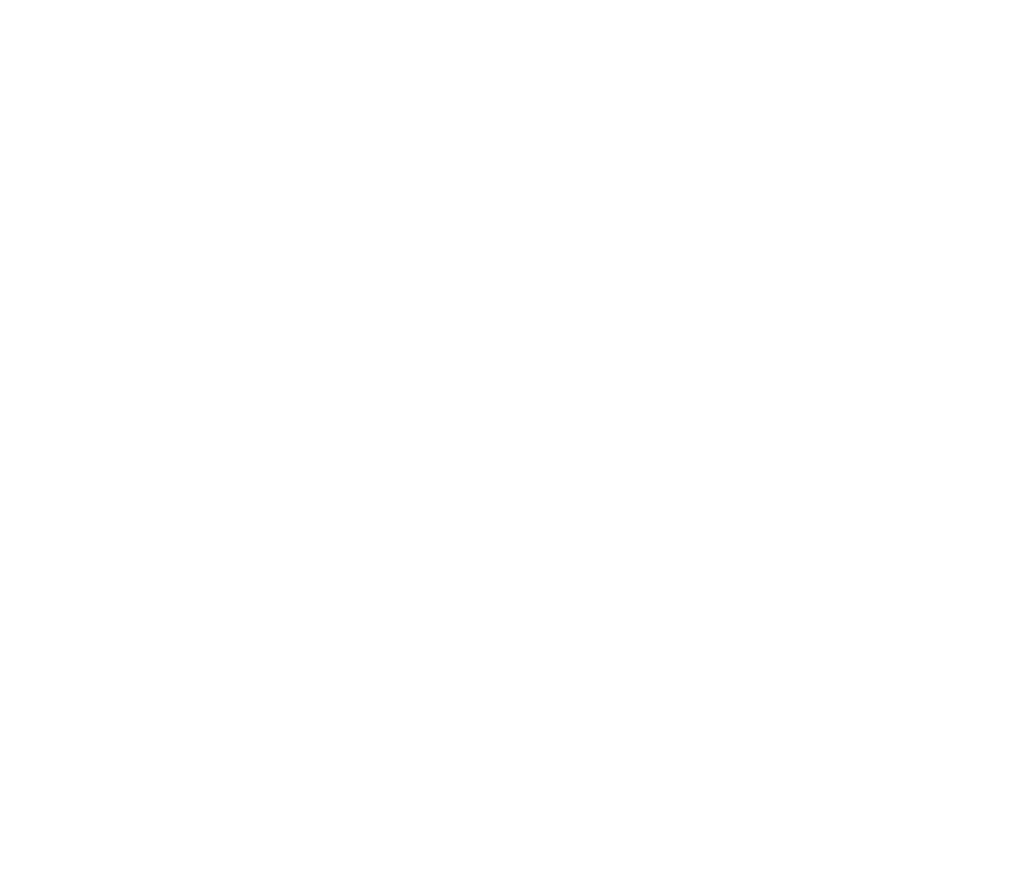
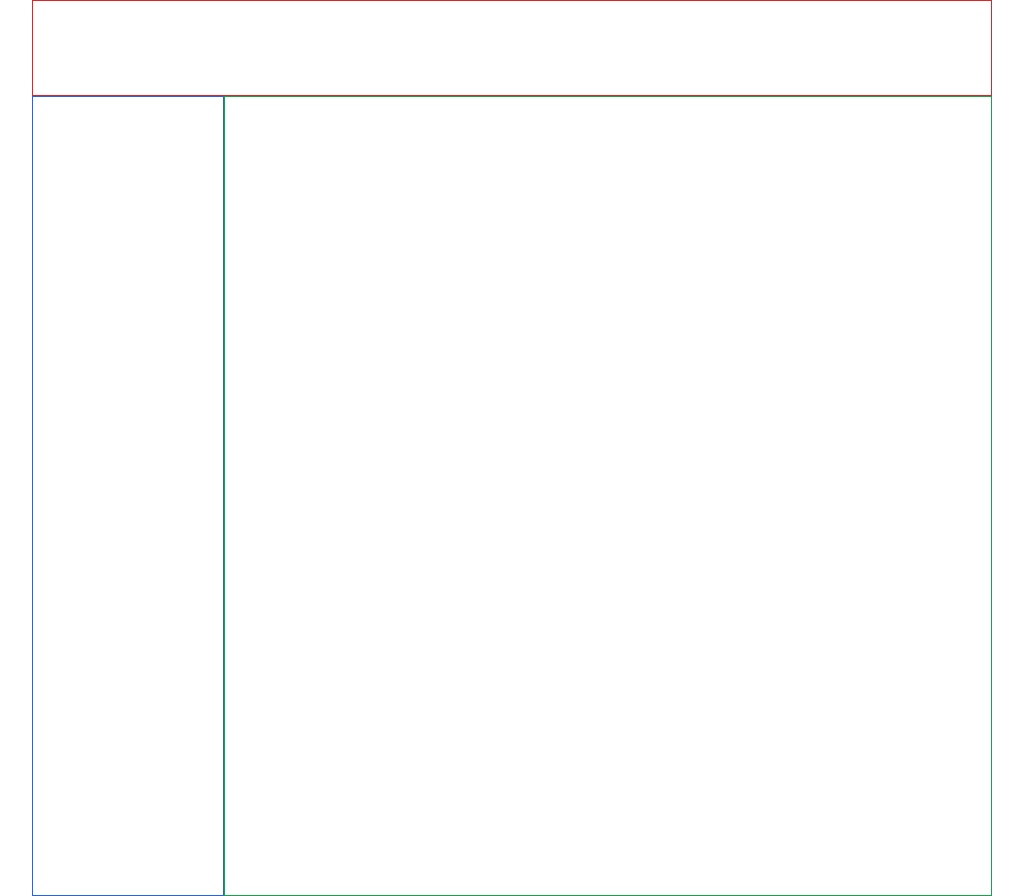
Before and after one commit to chris-nowicki/petbook, a React (Create React App) app in the folder client/: page /dashboard in a window 1280 px wide. Before the commit this address had no page. Shown: the whole page, without its empty margins (128-1151 px from the left). Before the commit the page ends 800 px from the top, so only its background shows below. Built offline with nearby package versions, Linux system fonts and the light colour scheme.

Commit message:
added the dashboard view with layout and pre-made sections for navbar and userInfo. . In navbar.jsx and userinfo.jsx enter code where the comment tells you to do so.

```diff
--- a/client/package.json
+++ b/client/package.json
@@ -42,6 +42,8 @@
   "devDependencies": {
     "autoprefixer": "^10.4.13",
     "postcss": "^8.4.19",
+    "prettier": "^2.7.1",
+    "prettier-plugin-tailwindcss": "^0.1.13",
     "tailwindcss": "^3.2.4"
   }
 }
--- a/client/public/index.html
+++ b/client/public/index.html
@@ -24,7 +24,7 @@
       work correctly both with client-side routing and a non-root public URL.
       Learn how to configure a non-root public URL by running `npm run build`.
     -->
-    <title>React App</title>
+		<title>Petbook</title>
 	</head>
 	<body>
 		<noscript>You need to enable JavaScript to run this app.</noscript>
@@ -38,6 +38,5 @@
 
       To begin the development, run `npm start` or `yarn start`.
       To create a production bundle, use `npm run build` or `yarn build`.
-    -->
-  </body>
+    --></body>
 </html>
--- a/client/src/App.js
+++ b/client/src/App.js
@@ -1,5 +1,6 @@
 import React from "react";
 import { BrowserRouter as Router, Routes, Route } from "react-router-dom";
+import Dashboard from "./views/Dashboard";
 import ContextWrapper from "./components/ContextWrapper";
 
 function App() {
@@ -13,9 +14,9 @@
 						<Route path="/login" element={<Login />} /> */}
 
 						{/* the following route is for the dashboard.  Whatever is in the path is what loads in the OUTLET
-            SECTION of Dashboard.jsx */}
-						{/* <Route path="/dashboard" element={<Dashboard />}>
-							<Route
+            			SECTION of Dashboard.jsx */}
+						<Route path="/dashboard" element={<Dashboard />}>
+							{/* <Route
 								path="feed"
 								index
 								element={<Feed />}
@@ -30,8 +31,8 @@
 								path="edit-post/:id"
 								index
 								element={<EditPost />}
-							/>
-						</Route> */}
+							/> */}
+						</Route>
 						{/* END DASHBOARD ROUTE SECTION */}
 					</Routes>
 				</Router>
--- a/client/src/components/ContextWrapper.jsx
+++ b/client/src/components/ContextWrapper.jsx
@@ -1,12 +1,13 @@
-import React from "react";
+import React, { useState } from "react";
 import MyContext from "../contexts/MyContext";
 
 function ContextWrapper({ children }) {
-
+	const [loaded, setLoaded] = useState(true);
 	return (
 		<MyContext.Provider
 			value={{
-
+				loaded,
+				setLoaded,
 			}}
 		>
 			{children}
--- /dev/null
+++ b/client/src/components/Navbar.jsx
@@ -0,0 +1,11 @@
+import React from "react";
+
+function Navbar() {
+	return (
+		<div className="flex h-24 w-full flex-row border border-red-600">
+			{/* create navbar code here */}
+		</div>
+	);
+}
+
+export default Navbar;
--- /dev/null
+++ b/client/src/components/UserInfo.jsx
@@ -0,0 +1,9 @@
+import React from "react";
+
+function UserInfo() {
+	return <div className="flex w-full flex-col items-center p-4">
+        {/* create user info code here */}
+    </div>;
+}
+
+export default UserInfo;
--- a/client/src/views/Dashboard.jsx
+++ b/client/src/views/Dashboard.jsx
@@ -1,20 +1,34 @@
-import React from "react";
+import React, { useContext } from "react";
 import MyContext from "../contexts/MyContext";
 import { Outlet, useNavigate } from "react-router-dom";
+import Navbar from "../components/Navbar";
+import UserInfo from "../components/UserInfo";
 
 function Dashboard() {
+	const { loaded } = useContext(MyContext);
 	return (
 		<>
 			{/* page will only load if user is logged in and data is loaded */}
 			{loaded && (
 				<>
-					{/* <Navbar /> */}
+					{/* main dashboard container */}
+					<div className="container mx-auto h-screen w-3/4">
+						<Navbar />
 
-					{/* OUTLET FOR FEED PLACE THIS IN THE STYLING WHEREVER WE WANT THE FEED TO GO*/}
-					<div>
-						<Outlet />
+						{/* user bar and main dashboard viewing container */}
+						<div className="flex h-full w-full flex-row">
+							{/* user info container */}
+							<div className="flex h-full w-1/5 flex-row border border-blue-600">
+								<UserInfo />
+							</div>
+
+							{/* outlet for post feed, create post, edit post, and view post */}
+							<div className=" flex h-full w-4/5 flex-col border border-green-600">
+								<Outlet />
+							</div>
+							{/* end outlet*/}
+						</div>
 					</div>
-					{/* END OUTLET FOR FEED */}
 				</>
 			)}
 		</>
```
Also changed, not shown: 1 other file (tests, documents, lock files or other folders). Lines whose indentation alone changed are shown as unchanged.
